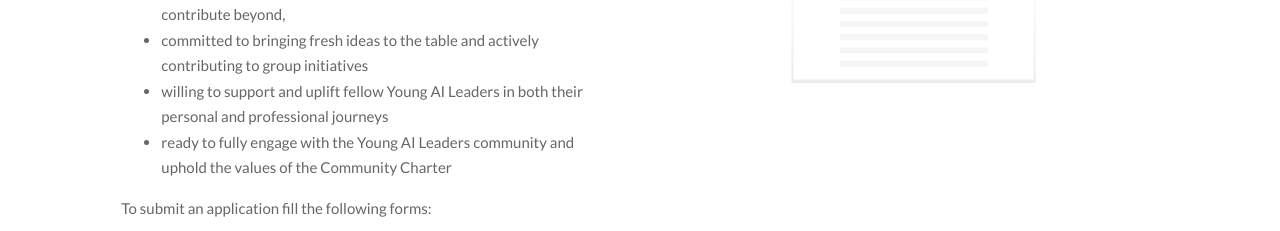
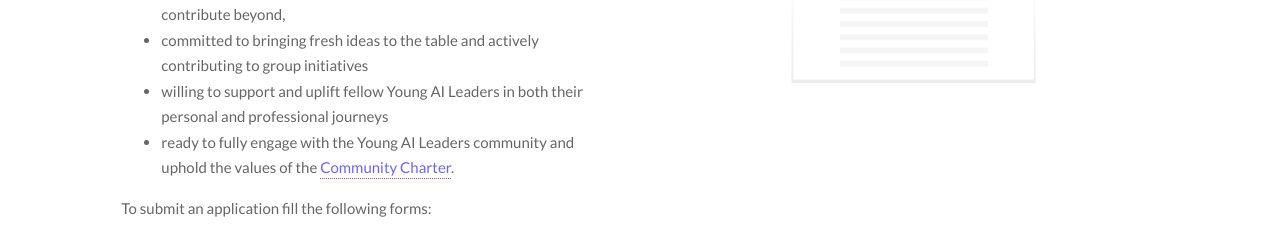
Before and after one commit to gaboronehub/ghub-website, a plain HTML site: page index.html in a window 1280 px wide. Shown: the part 2704-2935 px from the top of the page. Drawn offline with Linux system fonts and the light colour scheme.

Commit message:
Update index.html

```diff
--- a/index.html
+++ b/index.html
@@ -182,7 +182,7 @@
 						<li>passionate about working with peers to uplift the local community and contribute beyond,</li>
 						<li>committed to bringing fresh ideas to the table and actively contributing to group initiatives</li>
 						<li>willing to support and uplift fellow Young AI Leaders in both their personal and professional journeys</li>
-						<li>ready to fully engage with the Young AI Leaders community and uphold the values of the Community Charter</li>
+						<li>ready to fully engage with the Young AI Leaders community and uphold the values of the <a href="https://aiforgood.itu.int/young-ai-leaders-community/community-charter/" target="_blank" class="footer__link">Community Charter</a>.</li>
 					</ul>
 					<p>To submit an application fill the following forms:</p>
 					<a href="https://forms.gle/vR79iaUvHRRf83Pt9" class="button button__accent">Onboarding Form</a>
```
